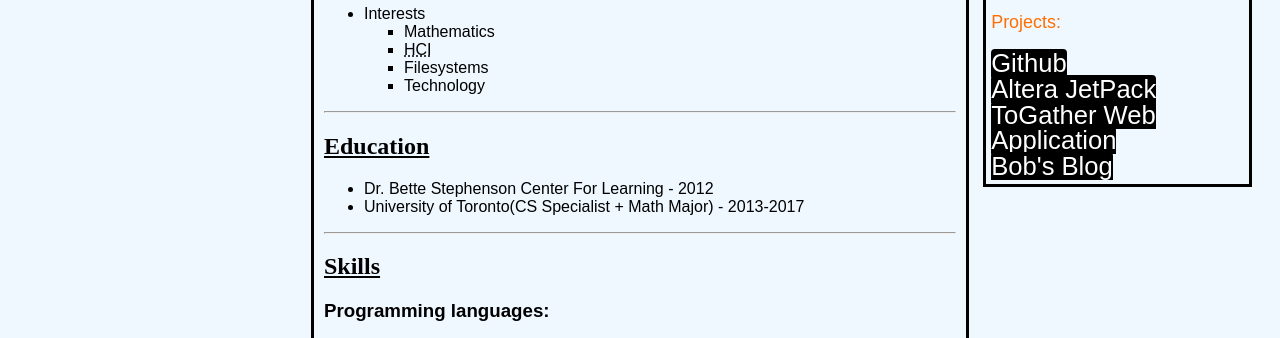
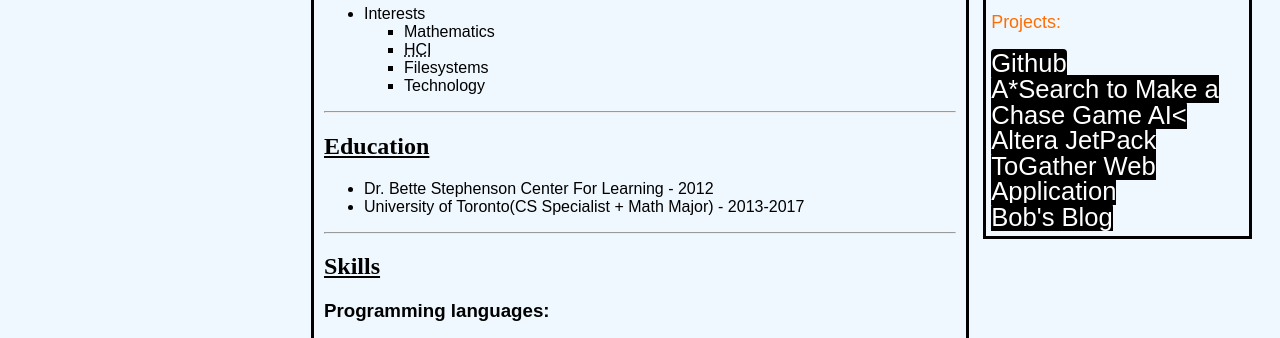
Before and after one commit to brusci/Website, a plain HTML site: page index.html in a window 1280 px wide. Shown: the part 395-733 px from the top of the page. Drawn offline with Linux system fonts and the light colour scheme.

Commit message:
Update index.html

```diff
--- a/index.html
+++ b/index.html
@@ -41,6 +41,7 @@
 	<p style="font-size: 140%">Projects:</p>
 	<a href="https://github.com/brusci">Github</a>
 	<br>
+	<a href="https://docs.google.com/document/d/1ZJfGkojzP0Vd_Pqn_8KvVo6u_j9C-wN81WYZR_CWV-Y/edit?usp=sharing">A*Search to Make a Chase Game AI<</a>
 	<a href="https://www.youtube.com/watch?v=Pdjci3sHj6A">Altera JetPack</a>
 	<br>
 	<a href="https://www.youtube.com/watch?v=xABIl1b1hN8">ToGather Web Application</a>
```
